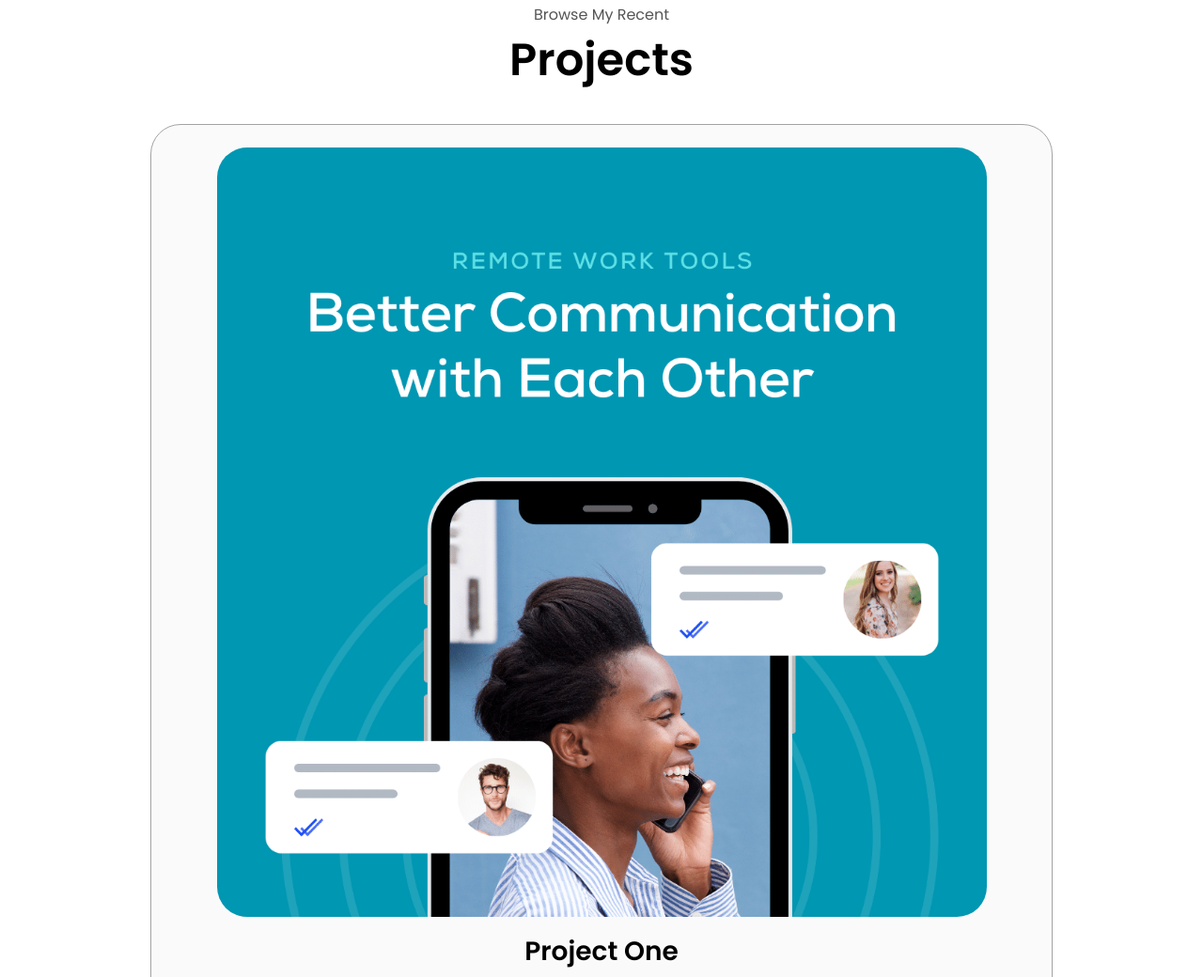
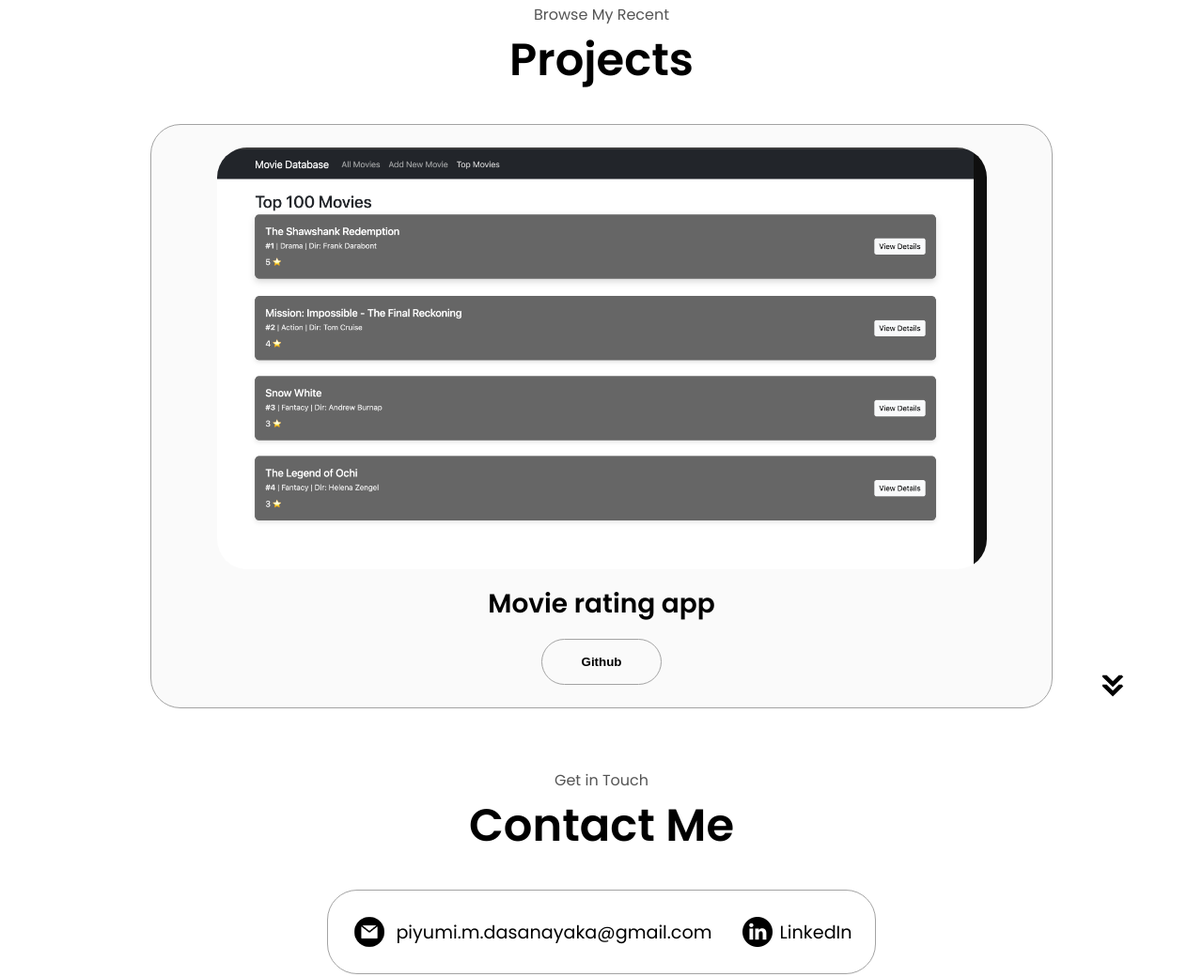
Before and after one commit to piyumimdasanayaka/piyumimdasanayaka.github.io, a plain HTML site: page index.html in a window 1280 px wide. Shown: the part 2764-3804 px from the top of the page at 94% size. Drawn offline with Linux system fonts and the light colour scheme.

Commit message:
Add project

```diff
--- a/index.html
+++ b/index.html
@@ -358,16 +358,16 @@
           <div class="details-container color-container">
             <div class="article-container">
               <img
-                src="./assets/project-1.png"
+                src="./assets/top-movies.png"
                 alt="Project 1"
                 class="project-img"
               />
             </div>
-            <h2 class="experience-sub-title project-title">Project One</h2>
+            <h2 class="experience-sub-title project-title">Movie rating app</h2>
             <div class="btn-container">
               <button
                 class="btn btn-color-2 project-btn"
-                onclick="location.href='https://github.com/'"
+                onclick="location.href='https://github.com/piyumimdasanayaka/movie-rating-app'"
               >
                 Github
               </button>
```
Also changed, not shown: assets/top-movies.png (added).
